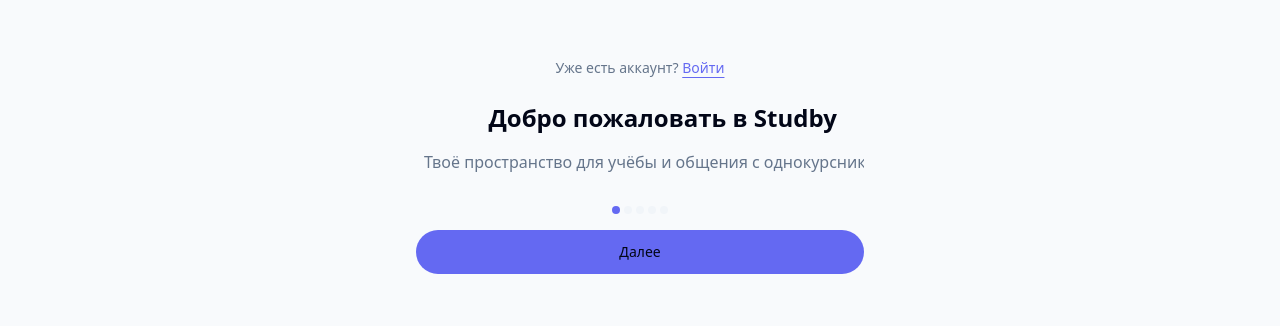
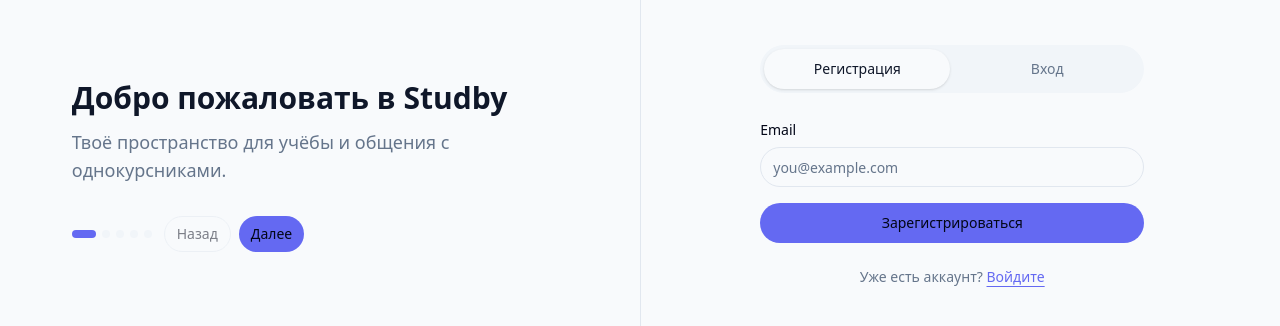
Before and after one commit to nottruslan/studyby, a Next.js app: page /onboarding in a window 1280 px wide. Shown: the part 234-560 px from the top of the page. Built offline with nearby package versions, Linux system fonts and the light colour scheme; no server answers.

Commit message:
регистрация работает слева слайды

```diff
--- /dev/null
+++ b/app/(auth)/onboarding/actions.ts
@@ -0,0 +1,31 @@
+"use server";
+
+import { createAdminClient } from "@/lib/supabase/admin";
+
+/**
+ * Проверяет, зарегистрирован ли уже пользователь с таким email.
+ * Используется только на сервере (Server Action).
+ */
+export async function checkEmailExists(email: string): Promise<boolean> {
+  const normalized = email?.trim()?.toLowerCase();
+  if (!normalized) return false;
+
+  try {
+    const supabase = createAdminClient();
+    const { data, error } = await supabase.auth.admin.listUsers({
+      perPage: 1000,
+      page: 1,
+    });
+    if (error) {
+      console.error("checkEmailExists:", error);
+      return false;
+    }
+    const exists = data.users.some(
+      (u) => u.email?.toLowerCase() === normalized
+    );
+    return exists;
+  } catch (e) {
+    console.error("checkEmailExists:", e);
+    return false;
+  }
+}
--- a/app/(auth)/onboarding/page.tsx
+++ b/app/(auth)/onboarding/page.tsx
@@ -2,11 +2,12 @@
 
 import { useState } from "react";
 import Link from "next/link";
-import { motion, AnimatePresence } from "framer-motion";
+import { motion } from "framer-motion";
 import { Button } from "@/components/ui/button";
 import { Input } from "@/components/ui/input";
 import { Label } from "@/components/ui/label";
 import { createClient } from "@/lib/supabase/client";
+import { checkEmailExists } from "./actions";
 
 const SLIDES = [
   {
@@ -27,32 +28,63 @@
   },
   {
     title: "Начни прямо сейчас",
-    text: "Войди по почте — без пароля. Мы отправим тебе ссылку или код.",
+    text: "Войди или зарегистрируйся справа — без пароля.",
   },
 ];
 
+type AuthTab = "login" | "register";
+
 export default function OnboardingPage() {
   const [step, setStep] = useState(0);
-  const [showLogin, setShowLogin] = useState(false);
+  const [tab, setTab] = useState<AuthTab>("register");
   const [email, setEmail] = useState("");
   const [code, setCode] = useState("");
   const [sent, setSent] = useState(false);
   const [loading, setLoading] = useState(false);
   const [error, setError] = useState<string | null>(null);
+  const [emailAlreadyRegistered, setEmailAlreadyRegistered] = useState(false);
 
-  const isLastSlide = step === SLIDES.length - 1;
+  const resetFormState = () => {
+    setError(null);
+    setEmailAlreadyRegistered(false);
+  };
 
-  const handleNext = () => {
-    if (isLastSlide) {
-      setShowLogin(true);
-    } else {
-      setStep((s) => s + 1);
+  const handleRegisterSubmit = async (e: React.FormEvent) => {
+    e.preventDefault();
+    resetFormState();
+    setLoading(true);
+    try {
+      const exists = await checkEmailExists(email.trim());
+      if (exists) {
+        setEmailAlreadyRegistered(true);
+        setLoading(false);
+        return;
+      }
+      const supabase = createClient();
+      const { error: err } = await supabase.auth.signInWithOtp({
+        email: email.trim(),
+        options: {
+          emailRedirectTo: `${window.location.origin}/auth/callback`,
+        },
+      });
+      if (err) throw err;
+      setSent(true);
+    } catch (err: unknown) {
+      const message =
+        err && typeof err === "object" && "message" in err
+          ? String((err as { message: unknown }).message)
+          : err instanceof Error
+            ? err.message
+            : "Ошибка отправки.";
+      setError(message);
+    } finally {
+      setLoading(false);
     }
   };
 
-  const handleSendOtp = async (e: React.FormEvent) => {
+  const handleLoginSubmit = async (e: React.FormEvent) => {
     e.preventDefault();
-    setError(null);
+    resetFormState();
     setLoading(true);
     try {
       const supabase = createClient();
@@ -62,20 +94,16 @@
           emailRedirectTo: `${window.location.origin}/auth/callback`,
         },
       });
-      if (err) {
-        console.error("Supabase signInWithOtp:", err);
-        throw err;
-      }
+      if (err) throw err;
       setSent(true);
     } catch (err: unknown) {
-      console.error("Send OTP error:", err);
-      const message =
+      setError(
         err && typeof err === "object" && "message" in err
           ? String((err as { message: unknown }).message)
           : err instanceof Error
             ? err.message
-            : "Ошибка отправки. Проверь .env (NEXT_PUBLIC_SUPABASE_URL и ANON_KEY).";
-      setError(message);
+            : "Ошибка отправки."
+      );
     } finally {
       setLoading(false);
     }
@@ -102,93 +130,128 @@
   };
 
   return (
-    <div className="flex min-h-screen flex-col items-center justify-center px-6">
-      <AnimatePresence mode="wait">
-        {!showLogin ? (
+    <div className="min-h-screen flex flex-col lg:flex-row">
+      {/* Левая колонка — слайды */}
+      <section className="flex-1 flex flex-col justify-center px-6 py-10 lg:py-16 lg:pl-16 lg:pr-12 border-b lg:border-b-0 lg:border-r border-border/50">
+        <div className="w-full max-w-md mx-auto lg:max-w-lg">
+          <div className="overflow-hidden">
             <motion.div
-            key="slider"
-            initial={{ opacity: 0 }}
-            animate={{ opacity: 1 }}
-            exit={{ opacity: 0 }}
-            className="w-full max-w-md text-center"
+              key={step}
+              initial={{ opacity: 0, x: 20 }}
+              animate={{ opacity: 1, x: 0 }}
+              transition={{ duration: 0.25 }}
+              className="min-w-full"
             >
-            <p className="mb-6 text-sm text-muted-foreground">
-              Уже есть аккаунт?{" "}
-              <Link
-                href="/login"
-                className="font-medium text-primary underline underline-offset-4 hover:no-underline"
-              >
-                Войти
-              </Link>
+              <h2 className="text-2xl lg:text-3xl font-bold text-foreground mb-3">
+                {SLIDES[step].title}
+              </h2>
+              <p className="text-muted-foreground text-base lg:text-lg leading-relaxed">
+                {SLIDES[step].text}
               </p>
-            <div className="mb-8 overflow-hidden">
-              <motion.div
-                animate={{ x: `-${step * 100}%` }}
-                transition={{ type: "spring", stiffness: 300, damping: 30 }}
-                className="flex"
-              >
-                {SLIDES.map((slide, i) => (
-                  <div
-                    key={i}
-                    className="min-w-full shrink-0 px-2"
-                  >
-                    <h2 className="mb-4 text-2xl font-bold">{slide.title}</h2>
-                    <p className="text-muted-foreground">{slide.text}</p>
-                  </div>
-                ))}
             </motion.div>
           </div>
-
-            <div className="mb-4 flex justify-center gap-1">
+          <div className="flex items-center gap-3 mt-8">
+            <div className="flex gap-1.5">
               {SLIDES.map((_, i) => (
                 <button
                   key={i}
                   type="button"
                   aria-label={`Слайд ${i + 1}`}
-                  className={`h-2 w-2 rounded-full transition-colors active:scale-95 ${
-                    i === step ? "bg-primary" : "bg-muted"
+                  className={`h-2 rounded-full transition-all ${
+                    i === step
+                      ? "bg-primary w-6"
+                      : "bg-muted w-2 hover:bg-muted-foreground/30"
                   }`}
                   onClick={() => setStep(i)}
                 />
               ))}
             </div>
+            <div className="flex gap-2">
+              <Button
+                type="button"
+                variant="outline"
+                size="sm"
+                className="rounded-full"
+                onClick={() => setStep((s) => Math.max(0, s - 1))}
+                disabled={step === 0}
+              >
+                Назад
+              </Button>
+              <Button
+                type="button"
+                size="sm"
+                className="rounded-full"
+                onClick={() => setStep((s) => Math.min(SLIDES.length - 1, s + 1))}
+                disabled={step === SLIDES.length - 1}
+              >
+                Далее
+              </Button>
+            </div>
+          </div>
+        </div>
+      </section>
 
-            <Button
-              className="w-full rounded-3xl"
-              onClick={handleNext}
-              size="lg"
+      {/* Правая колонка — вход и регистрация */}
+      <section className="flex-1 flex flex-col justify-center px-6 py-10 lg:py-16 lg:pr-16 lg:pl-12 bg-muted/30">
+        <div className="w-full max-w-sm mx-auto">
+          <div className="flex gap-1 p-1 rounded-3xl bg-muted mb-6">
+            <button
+              type="button"
+              onClick={() => {
+                setTab("register");
+                resetFormState();
+              }}
+              className={`flex-1 py-2.5 rounded-3xl text-sm font-medium transition-colors ${
+                tab === "register"
+                  ? "bg-background text-foreground shadow"
+                  : "text-muted-foreground hover:text-foreground"
+              }`}
             >
-              {isLastSlide ? "Начать" : "Далее"}
-            </Button>
-          </motion.div>
-        ) : (
-          <motion.div
-            key="login"
-            initial={{ opacity: 0, y: 10 }}
-            animate={{ opacity: 1, y: 0 }}
-            exit={{ opacity: 0 }}
-            className="w-full max-w-md"
+              Регистрация
+            </button>
+            <button
+              type="button"
+              onClick={() => {
+                setTab("login");
+                resetFormState();
+              }}
+              className={`flex-1 py-2.5 rounded-3xl text-sm font-medium transition-colors ${
+                tab === "login"
+                  ? "bg-background text-foreground shadow"
+                  : "text-muted-foreground hover:text-foreground"
+              }`}
             >
-            <h2 className="mb-6 text-center text-xl font-semibold">
-              Вход по почте
-            </h2>
+              Вход
+            </button>
+          </div>
 
           {!sent ? (
-              <form onSubmit={handleSendOtp} className="space-y-4">
+            <form
+              onSubmit={tab === "register" ? handleRegisterSubmit : handleLoginSubmit}
+              className="space-y-4"
+            >
               <div>
-                  <Label htmlFor="email">Email</Label>
+                <Label htmlFor="auth-email">Email</Label>
                 <Input
-                    id="email"
+                  id="auth-email"
                   type="email"
                   placeholder="you@example.com"
                   value={email}
                   onChange={(e) => setEmail(e.target.value)}
                   required
-                    className="mt-2"
+                  className="mt-1.5 rounded-3xl"
                 />
               </div>
+              {emailAlreadyRegistered && (
+                <p className="text-sm text-amber-600 dark:text-amber-400" role="alert">
+                  Такая почта уже зарегистрирована.{" "}
+                  <Link href="/login" className="underline hover:no-underline">
+                    Войдите через неё
+                  </Link>
+                </p>
+              )}
               {error && (
-                  <p className="text-sm font-medium text-red-600 dark:text-red-400" role="alert">
+                <p className="text-sm text-red-600 dark:text-red-400" role="alert">
                   {error}
                 </p>
               )}
@@ -197,44 +260,84 @@
                 className="w-full rounded-3xl"
                 disabled={loading}
               >
-                  {loading ? "Отправка…" : "Отправить ссылку или код"}
+                {loading
+                  ? "Отправка…"
+                  : tab === "register"
+                    ? "Зарегистрироваться"
+                    : "Отправить код"}
               </Button>
             </form>
           ) : (
-              <>
-                <p className="mb-4 text-center text-sm text-muted-foreground">
-                  Проверь почту. Перейди по ссылке или введи 6-значный код ниже.
+            <div className="space-y-4">
+              <p className="text-sm text-muted-foreground">
+                Проверь почту. Введи 8-значный код из письма.
               </p>
               <form onSubmit={handleVerifyOtp} className="space-y-4">
                 <div>
-                    <Label htmlFor="code">Код из письма</Label>
+                  <Label htmlFor="auth-code">Код</Label>
                   <Input
-                      id="code"
+                    id="auth-code"
                     type="text"
                     inputMode="numeric"
-                      maxLength={6}
-                      placeholder="000000"
+                    maxLength={8}
+                    placeholder="00000000"
                     value={code}
                     onChange={(e) => setCode(e.target.value.replace(/\D/g, ""))}
-                      className="mt-2 text-center text-lg tracking-widest"
+                    className="mt-1.5 text-center text-lg tracking-widest rounded-3xl"
                   />
                 </div>
                 {error && (
-                    <p className="text-sm text-destructive">{error}</p>
+                  <p className="text-sm text-red-600 dark:text-red-400">{error}</p>
                 )}
                 <Button
                   type="submit"
                   className="w-full rounded-3xl"
-                    disabled={loading || code.length !== 6}
+                  disabled={loading || code.length !== 8}
                 >
                   {loading ? "Проверка…" : "Подтвердить"}
                 </Button>
               </form>
+              <button
+                type="button"
+                onClick={() => {
+                  setSent(false);
+                  setCode("");
+                  setError(null);
+                }}
+                className="text-sm text-muted-foreground hover:text-foreground underline"
+              >
+                Ввести другой email
+              </button>
+            </div>
+          )}
+
+          <p className="mt-6 text-center text-sm text-muted-foreground">
+            {tab === "register" ? (
+              <>
+                Уже есть аккаунт?{" "}
+                <button
+                  type="button"
+                  onClick={() => setTab("login")}
+                  className="font-medium text-primary underline underline-offset-4 hover:no-underline"
+                >
+                  Войдите
+                </button>
+              </>
+            ) : (
+              <>
+                Нет аккаунта?{" "}
+                <button
+                  type="button"
+                  onClick={() => setTab("register")}
+                  className="font-medium text-primary underline underline-offset-4 hover:no-underline"
+                >
+                  Зарегистрируйтесь
+                </button>
               </>
             )}
-          </motion.div>
-        )}
-      </AnimatePresence>
+          </p>
+        </div>
+      </section>
     </div>
   );
 }
```
Also changed, not shown: app/(auth)/login/page.tsx (+4 -4 lines), lib/supabase/admin.ts (added, +19 -0 lines), 1 other file (tests, documents, lock files or other folders). Lines whose indentation alone changed are shown as unchanged.
